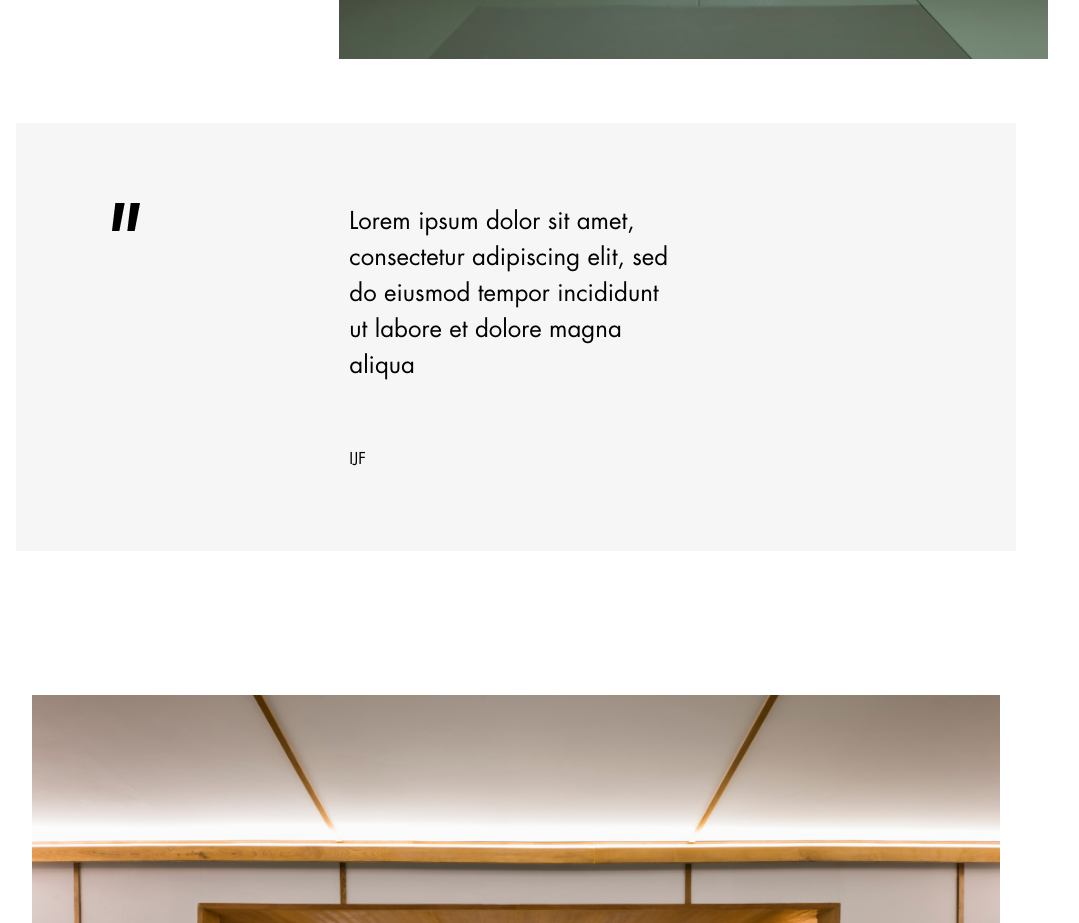
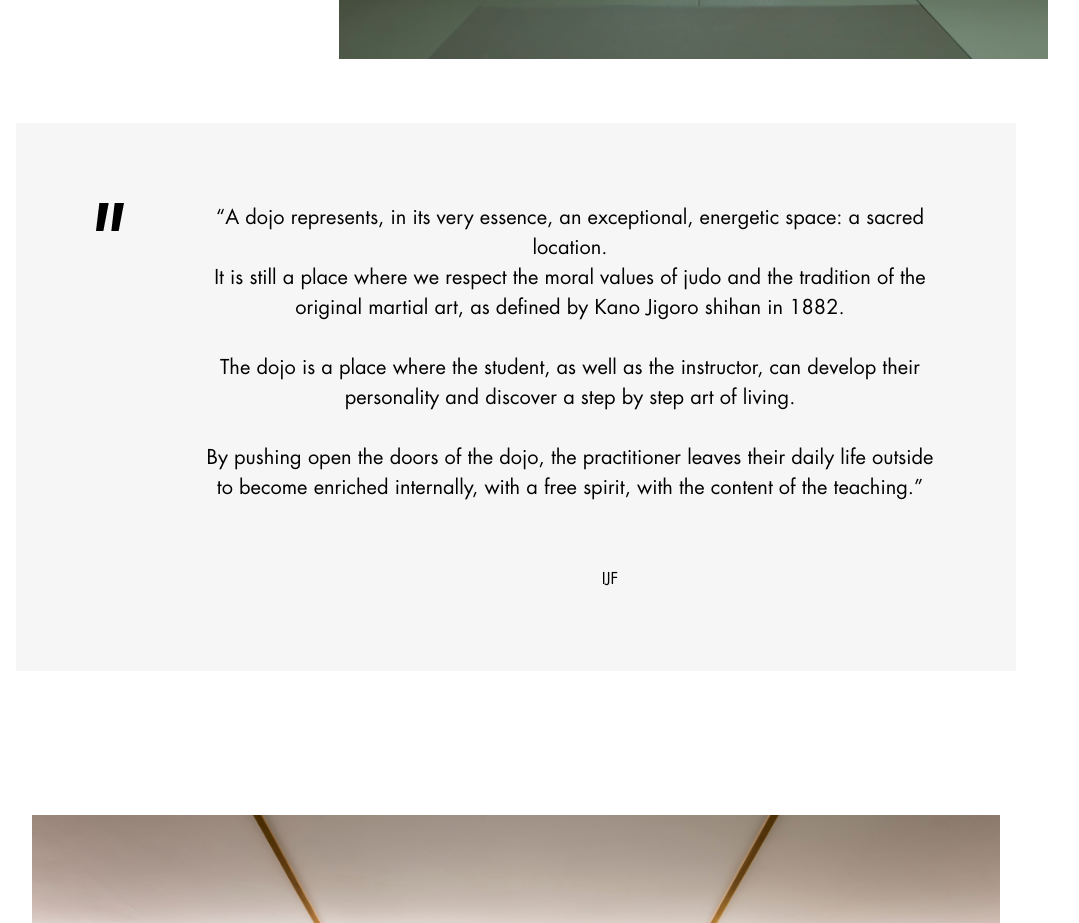
Before and after one commit to akpascalp/ssjc-site, a Vue app: page / in a window 1280 px wide. Shown: the part 2380-3303 px from the top of the page, without its empty margins (184-1263 px from the left). Built offline with nearby package versions, Linux system fonts and the light colour scheme.

Commit message:
Update home citation text

```diff
--- a/src/pages/Home.vue
+++ b/src/pages/Home.vue
@@ -49,14 +49,25 @@
     </div>
 
     <div class="pb-24">
-      <div class="bg-[#F6F6F6] mx-20 py-20 grid grid-cols-3">
-        <img src="/citation.png" class="mx-24" />
+      <div class="bg-[#F6F6F6] mx-20 py-20 flex items-start">
+        <img src="/citation.png" class="mx-20" />
         <div>
-          <p class="text-[24px] col-span-2">
-            <b>Lorem ipsum dolor sit amet, consectetur adipiscing elit, sed do eiusmod tempor incididunt ut labore et dolore magna aliqua</b>
+          <p class="text-[20px] mr-20 text-center">
+            “A dojo represents, in its very essence, an exceptional, energetic space: a sacred location.
+            <br />
+            It is still a place where we respect the moral values of judo and the tradition of the original martial art,
+            as defined by Kano Jigoro shihan in 1882.
+            <br />
+            <br />
+            The dojo is a place where the student, as well as the instructor, can develop their personality and discover a
+            step by step art of living.
+            <br />
+            <br />
+            By pushing open the doors of the dojo, the practitioner leaves their daily life outside to become enriched
+            internally, with a free spirit, with the content of the teaching.”
             <br />
           </p>
-          <p class="pt-16">
+          <p class="pt-16 text-center">
             IJF
           </p>
         </div>
```
